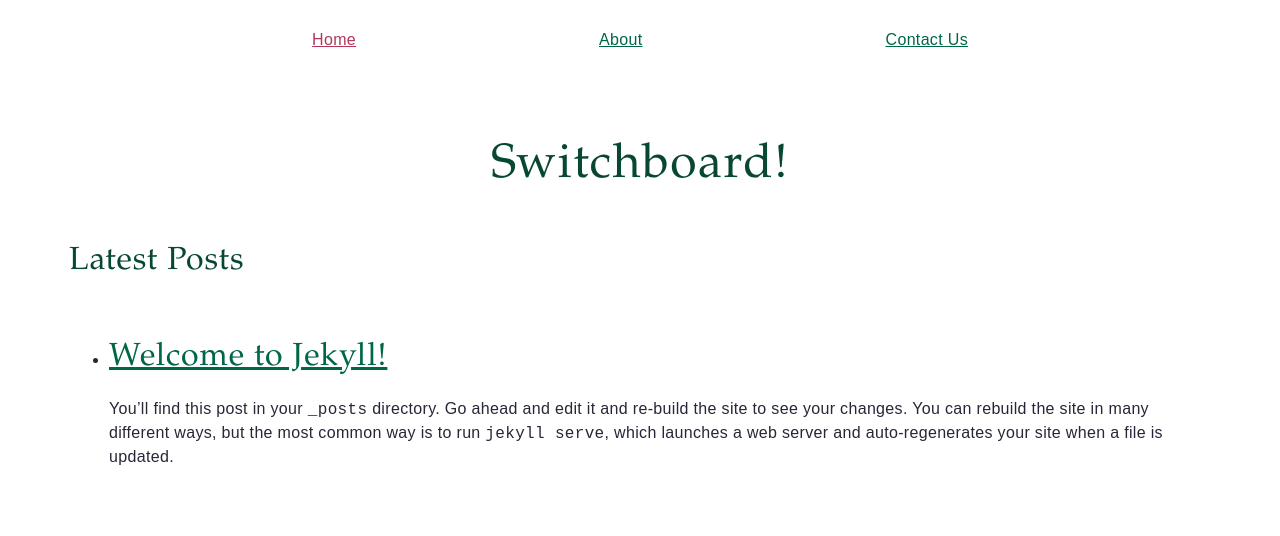
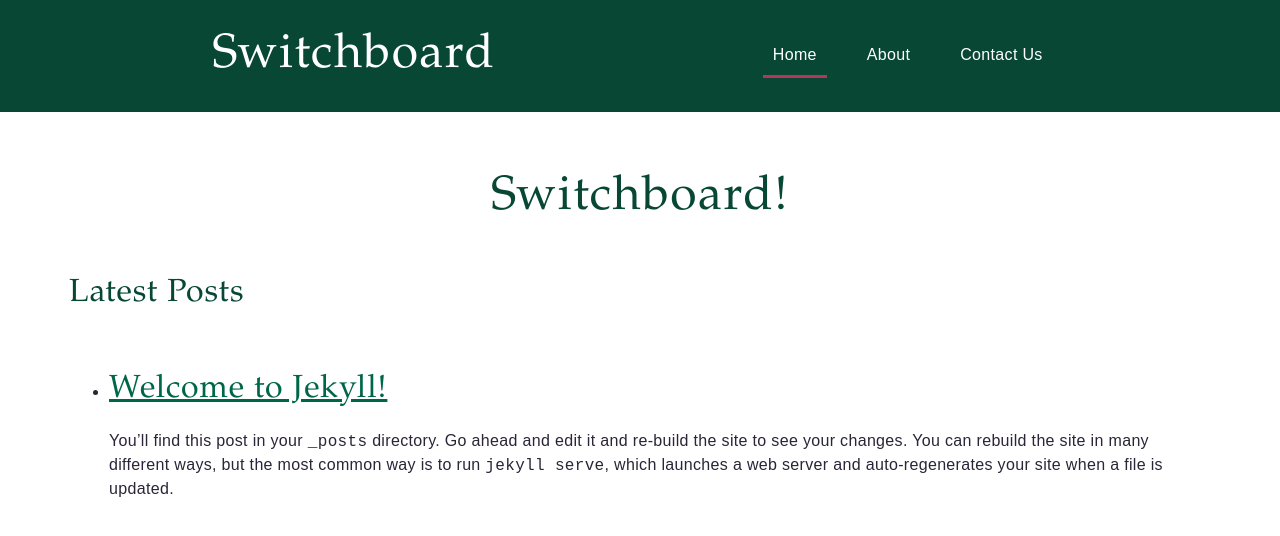
Before and after one commit to switchboardco/brand-website, a Jekyll site: the page built from index.html, in a window 1280 px wide. Shown: the top 536 px of the page. Built offline with Jekyll 4.4.1, drawn with Linux system fonts in a browser that asks for light colours.

Commit message:
updated navigation

```diff
--- a/_includes/navigation.html
+++ b/_includes/navigation.html
@@ -1,10 +1,18 @@
 <nav>
-  <div class="constrain header-nav">
-    {% for item in site.data.navigation %}
-      <a href="{{ item.link }}" {% if page.url == item.link %}class="current-link"{% endif %}>
-        {{ item.name }}
-      </a>
-    {% endfor %}
+  <div class="nav-header">
+    <h1 class="nav-logo">
+      <a href="/">{{ site.title }}</a>
+    </h1>
+    <ul class="nav-links">
+      {% for item in site.data.navigation %}
+        <li>
+          <a href="{{ item.link }}"
+          {% if page.url == item.link %} class="current-link" {% endif %}>
+            {{ item.name }}
+          </a>
+        </li>
+      {% endfor %}
+    </ul>
   </div>
 
 </nav>
--- a/_sass/components/_nav.scss
+++ b/_sass/components/_nav.scss
@@ -1,8 +1,64 @@
-.current-link {
-    color: $colorAccent;
+nav {
+    background-color: $colorPrimary;
+}
+.nav-header {
+    display: flex;
+    justify-content: space-evenly;
+    flex-direction: column;
+    align-items: center;
+
+    a {
+        color: $white;
+        text-decoration: none;
+    }
+
+    @media screen and (min-width: $medium) {
+        flex-direction: row;
+    }
 }
 
-.header-nav {
+.current-link {
+    @media screen and (min-width: $medium) {
+        border-bottom: 3px solid $colorAccent;
+    }
+}
+
+.nav-links {
     display: flex;
-    justify-content: space-evenly;
+    flex-direction: column;
+
+    list-style: none;
+
+    @media screen and (min-width: $medium) {
+        flex-direction: row;
+    }
+    @media screen and (max-width: $medium) {
+        margin: 0;
+        padding: 0;
+
+        width: 100%;
+    }
+
 }
+
+.nav-links a {
+    display: block;
+    padding: $gap/1.5;
+    text-align: center;
+
+    @media screen and (max-width: $medium) {
+        border-top: 1px solid $gray;
+        border-bottom: 1px solid $black;
+
+        li:last-of-type {
+            border-bottom: none;
+        }
+    }
+    @media screen and (min-width: $medium) {
+        margin: 0 $gap;
+    }
+}
+
+.nav-links a:hover {
+    background-color: $colorSecondary;
+}
```
